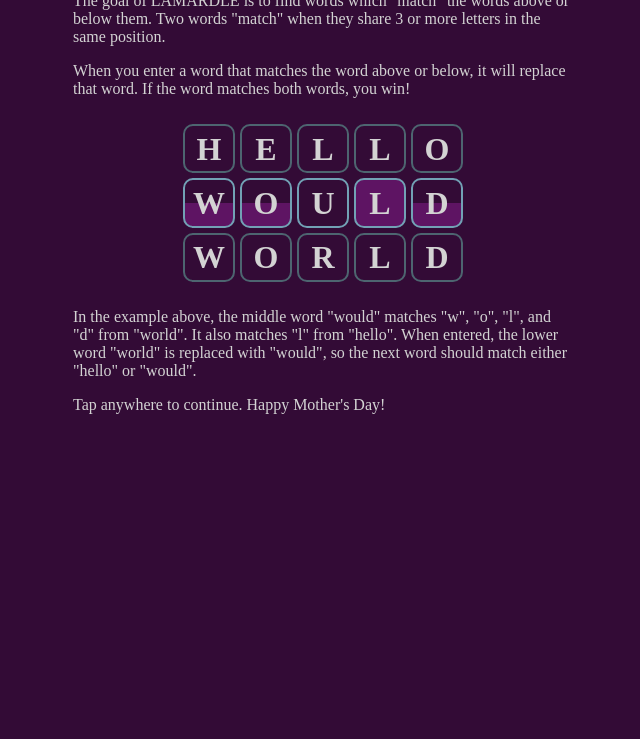
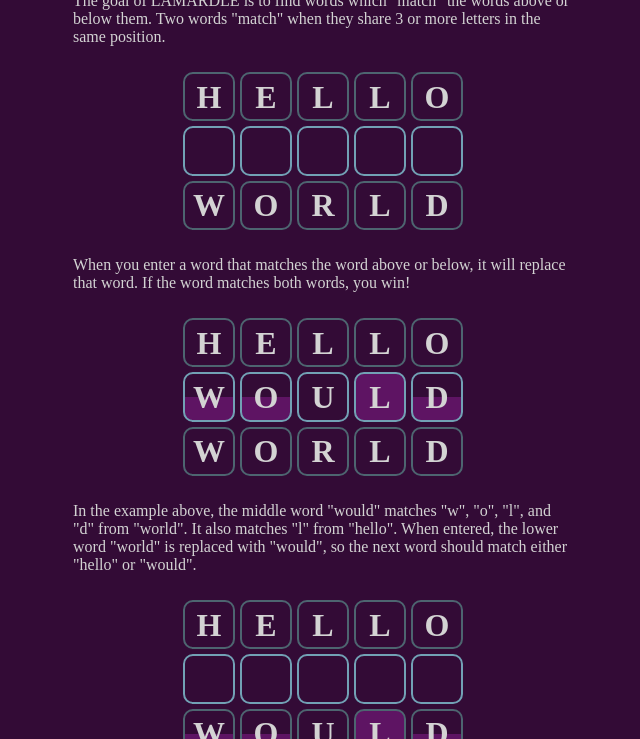
Before and after one commit to ahaggart/lamardle, a plain HTML site: page docs/index.html in a window 1280 px wide. Shown: the part 61-800 px from the top of the page, without its empty margins (317-957 px from the left). Drawn offline with Linux system fonts and the light colour scheme.

Commit message:
add source code link, refactor header link creation

```diff
--- a/docs/index.js
+++ b/docs/index.js
@@ -408,25 +408,37 @@
             'letters in the same position.'
         ]));
 
-        this.textContainer.appendChild(paragraph([
-            'When you enter a word that matches the word above or below, it',
-            'will replace that word. If the word matches both words, you win!'
-        ]));
-
         const example1 = new GameGrid(
             { ...gridConfig, rows: 3 },
             {
                 onLoad: () => {
                     example1.upper.setLetters('hello');
                     example1.lower.setLetters('world');
-                    example1.setLetters('would');
                 }
             }
         );
 
         example1.resize({width: gridArea.width, height: 200});
+        this.textContainer.appendChild(example1);
 
-        this.textContainer.appendChild(example1);
+        this.textContainer.appendChild(paragraph([
+            'When you enter a word that matches the word above or below, it',
+            'will replace that word. If the word matches both words, you win!'
+        ]));
+
+        const example2 = new GameGrid(
+            { ...gridConfig, rows: 3 },
+            {
+                onLoad: () => {
+                    example2.upper.setLetters('hello');
+                    example2.lower.setLetters('world');
+                    example2.setLetters('would');
+                }
+            }
+        );
+
+        example2.resize({width: gridArea.width, height: 200});
+        this.textContainer.appendChild(example2);
 
         this.textContainer.appendChild(paragraph([
             'In the example above, the middle word "would" matches "w", "o",',
@@ -434,6 +446,22 @@
             'entered, the lower word "world" is replaced with "would", so the',
             'next word should match either "hello" or "would".'
         ]));
+
+        const example3 = new GameGrid(
+            { ...gridConfig, rows: 3 },
+            {
+                onLoad: () => {
+                    example3.upper.setLetters('hello');
+                    example3.lower.setLetters('world');
+                    example3.setLetters('would');
+                    example3.submit();
+                }
+            }
+        );
+
+        example3.resize({width: gridArea.width, height: 200});
+
+        this.textContainer.appendChild(example3);
 
         this.textContainer.appendChild(paragraph([
             'Tap anywhere to continue. Happy Mother\'s Day!'
@@ -540,8 +568,8 @@
     formatDate(date) {
         return [
             date.getFullYear().toString(),
-            date.getMonth().toString().padStart(2, '0'),
-            date.getDay().toString().padStart(2, '0'),
+            (date.getMonth() + 1).toString().padStart(2, '0'),
+            date.getDate().toString().padStart(2, '0'),
         ].join('');
     }
 
@@ -560,6 +588,7 @@
         this.winPopup = document.createElement('div');
         this.winPopup.classList.add('overlay');
         this.container.appendChild(this.winPopup);
+        this.winPopup.onclick = () => this.winPopup.style.display = 'none';
 
         this.winMessage = document.createElement('div');
         this.winMessage.classList.add('winMessage');
@@ -573,11 +602,17 @@
         this.spacerLeft.classList.add('spacer-left');
         this.header.appendChild(this.spacerLeft);
 
-        this.homeButton = document.createElement('a');
-        this.homeButton.setAttribute('href', './');
-        this.spacerLeft.appendChild(this.homeButton);
+        this.spacerLeft.appendChild(this.createHeaderLink(
+            'home.svg',
+            './',
+            { altText: 'go to daily puzzle' }
+        ));
 
-        this.homeButton.appendChild(this.createHeaderIcon('home.svg'));
+        this.spacerLeft.appendChild(this.createHeaderLink(
+            'dice-3.svg',
+            './?seed=' + this.randomString(),
+            { altText: 'go to random puzzle' }
+        ));
 
         this.titleText = document.createElement('div');
         this.titleText.innerText = 'LAMARDLE';
@@ -588,13 +623,15 @@
         this.spacerRight.classList.add('spacer-right');
         this.header.appendChild(this.spacerRight);
 
-        this.randomize = document.createElement('a');
-        this.randomize.setAttribute('href', './?seed=' + this.randomString());
-        this.spacerRight.appendChild(this.randomize);
+        this.spacerRight.appendChild(this.createHeaderLink(
+            'source.svg',
+            'https://github.com/ahaggart/lamardle',
+            { newTab: true, altText: 'go to source code' }
+        ));
 
-        this.randomize.appendChild(this.createHeaderIcon('dice-3.svg'));
-
-        const helpButton = this.createHeaderIcon('help.svg')
+        const helpButton = this.createHeaderIcon('help.svg', {
+            altText: 'show tutorial'
+        });
         this.spacerRight.appendChild(helpButton);
 
         this.urlSeed = new URL(document.location).searchParams.get('seed');
@@ -639,11 +676,25 @@
         });
     }
 
-    createHeaderIcon(path) {
+    createHeaderLink(iconPath, linkPath, options = {}) {
+        const link = document.createElement('a');
+        link.setAttribute('href', linkPath);
+        if (options.newTab) link.setAttribute('target', '_blank');
+        link.appendChild(this.createHeaderIcon(iconPath, options));
+        return link;
+    }
+
+    createHeaderIcon(path, options = {}) {
         const icon = document.createElement('img');
         icon.setAttribute('src', path);
         icon.setAttribute('width', HEADER_ICON_SIZE);
         icon.setAttribute('height', HEADER_ICON_SIZE);
+        if (options.altText) {
+            icon.setAttribute('alt', options.altText);
+        }
+        if (options.title || options.altText) {
+            icon.setAttribute('title', options.title ?? options.altText);
+        }
         return icon;
     }
 
--- a/docs/style.css
+++ b/docs/style.css
@@ -9,6 +9,8 @@
     --key-text-color: white;
     --main-background-color: #330b36;
     --tile-text-color: lightgray;
+
+    --header-button-margin: 10px;
 }
 
 html,body {
@@ -36,7 +38,8 @@
 }
 
 .spacer-left>* {
-    margin-right: 5px;
+    margin-right: var(--header-button-margin);
+    cursor: pointer;
 }
 
 .spacer-right {
@@ -46,7 +49,8 @@
 }
 
 .spacer-right>* {
-    margin-left: 5px;
+    margin-left: var(--header-button-margin);
+    cursor: pointer;
 }
 
 .container {
@@ -168,6 +172,7 @@
     top: 0;
     left: 0;
     display: none;
+    overflow: scroll;
 }
 
 .tutorial {
```
Also changed, not shown: docs/source.svg (added).
